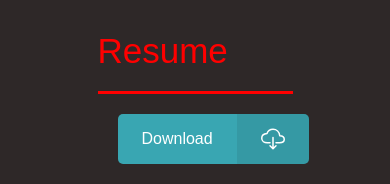
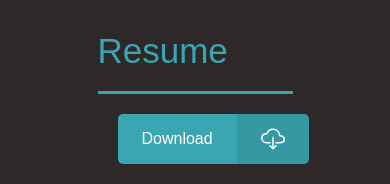
Before and after one commit to kenesei91/my-portfolio, a plain HTML site: page index.html in a window 390 px wide. Shown: the part 3231-3415 px from the top of the page. Drawn offline with nearby package versions, Linux system fonts and the light colour scheme.

Commit message:
media query color change

```diff
--- a/assets/css/style.css
+++ b/assets/css/style.css
@@ -345,10 +345,6 @@ a {
         margin: 0 0 0 10px;
     }
 
-    .cv-info h2 {
-        color: red;
-    }
-
     .project-info .block {
         padding: 5px;
         top: 65%;
```
